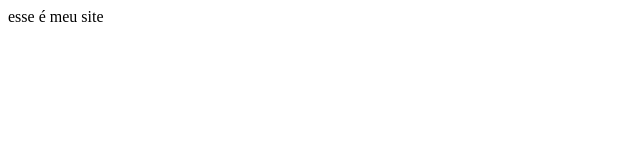
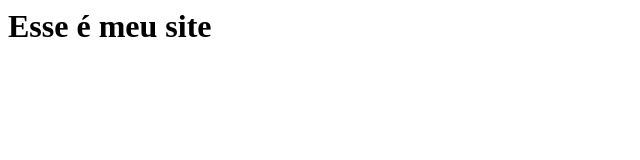
Before and after one commit to brubson/AulaBranches, a plain HTML site: page index.html in a window 1280 px wide. Shown: the whole page, without its empty margins (0-640 px from the left). Drawn offline with Linux system fonts and the light colour scheme.

Commit message:
inclusão do titulo

```diff
--- a/index.html
+++ b/index.html
@@ -3,6 +3,6 @@
  <title> Meu Site </title>
  </head>
  <body>
-     <p>esse é meu site</p>
-</body>
+ <h1>Esse é meu site</h1>
+ </body>
 </html>
```
